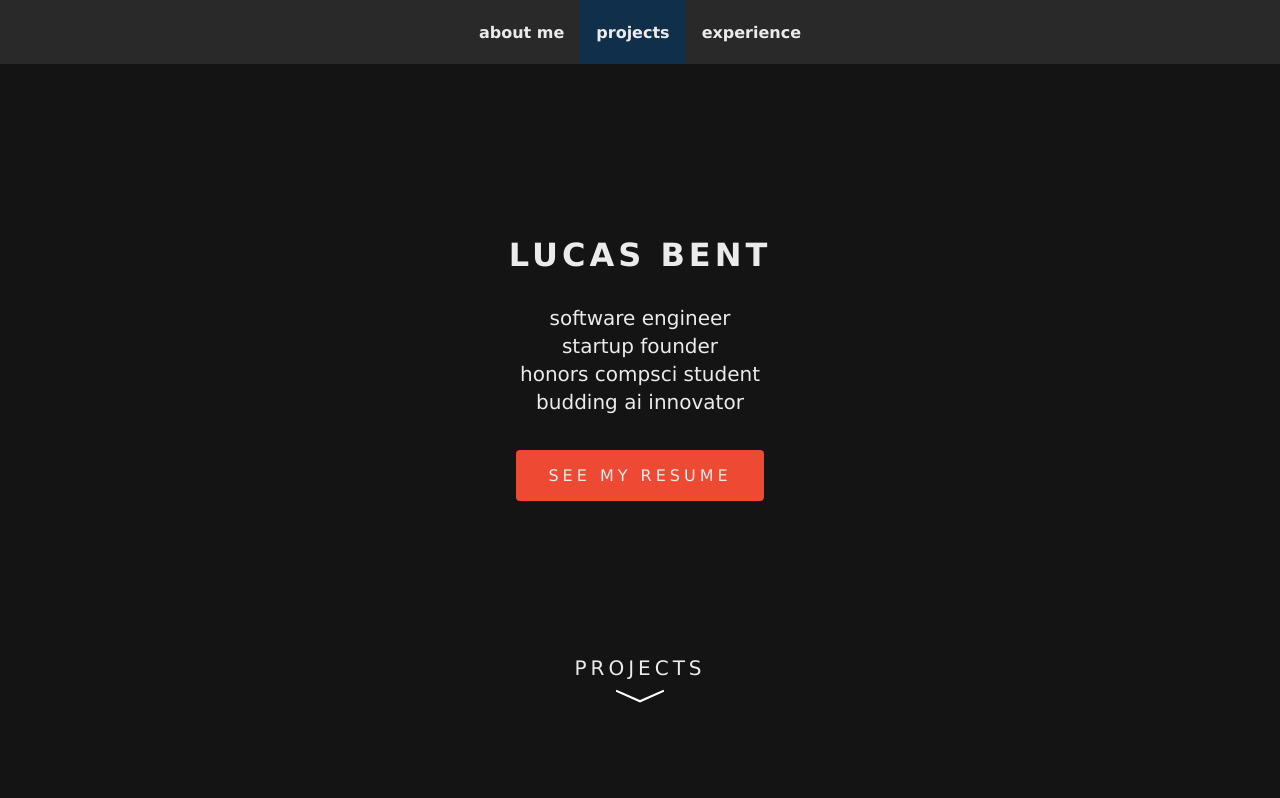
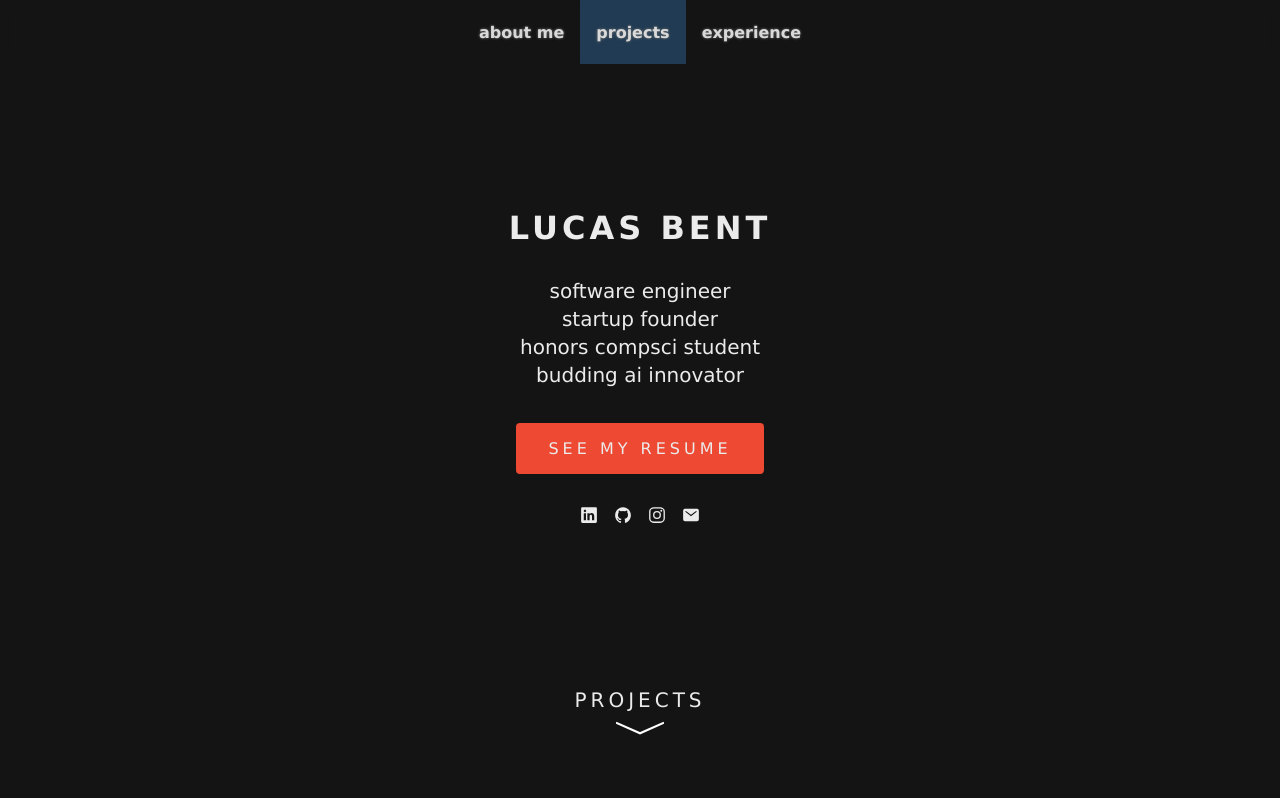
Before and after one commit to lucasBent/portfolio, a plain HTML site: page index.html in a window 1280 px wide. Shown: the top 798 px of the page. Drawn offline with nearby package versions, Linux system fonts and the light colour scheme; a web font is replaced by a local one.

Commit message:
further development

```diff
--- a/css/index.css
+++ b/css/index.css
@@ -1,3 +1,10 @@
+/* Note that I am aware of how to use "float" and "clear: both" in CSS.
+There was simply no place on this site where using them would be useful.
+Therefore I omitted them. */
+
+/* These media queries getting the projects section to look good
+at a variety of screen sizes couldd be considered by "skills stretch"
+element. Reference for it was via [2] in citation.txt. */
 @media (orientation: portrait), (max-width: 140vh) {
     section#splash div.col-2 {
         grid-template-columns: 1fr !important;
@@ -26,7 +33,7 @@
     --text-light: rgb(235, 235, 235);
     --text-dark: rgb(20, 20, 20);
     --text-link: rgb(76, 146, 252);
-    --border-dark-bg: rgb(60, 60, 60);
+    --bg-light-translucent: rgba(228, 228, 228, 0.1);
     --nav-height: 4rem
 }
 
@@ -56,8 +63,14 @@ nav {
     justify-content: center;
     color: var(--text-light);
     backdrop-filter: blur(5px);
-    background-color: rgba(228, 228, 228, 0.1);
     z-index: 9999;
+    mix-blend-mode: exclusion;
+    background-color: rgba(0, 0, 0, 0);
+    transition: background-color 300ms;
+}
+
+nav.moved {
+    background-color: var(--bg-light-translucent);
 }
 
 nav ul {
@@ -84,6 +97,7 @@ nav a {
     text-decoration: none;
     color: inherit;
     font-weight: bold;
+    text-shadow: 0px 0px 3px rgb(120 120 120);
 }
 
 nav a:visited {
@@ -111,6 +125,15 @@ footer a, footer a:visited {
     color: #FEFEFE;
 }
 
+.hidden-onload {
+    opacity: 0;
+    transition: opacity 2s;
+}
+
+.shown {
+    opacity: 1 !important;
+}
+
 section {
     scroll-margin-top: var(--nav-height);
 }
@@ -134,7 +157,7 @@ section div.col-2>div>article {
 }
 
 section div.col-2>div:first-child {
-    border-right: 1px solid rgba(228, 228, 228, 0.1);
+    border-right: 1px solid var(--bg-light-translucent);
 }
 
 section div.col-2>div>h2 {
@@ -201,7 +224,7 @@ section#splash p a:visited {
     color: var(--text-link);
 }
 
-section#splash a.button {
+section a.button {
     border-radius: 4px;
     background-color: #ed4933;
     color: var(--text-light);
@@ -225,7 +248,7 @@ section#splash div.links {
 
 section#splash a#projects-jump {
     position: absolute;
-    bottom: 4rem;
+    bottom: 2rem;
     padding: 2rem;
     color: var(--text-light);
     font-size: 1.25rem;
@@ -252,6 +275,26 @@ section#splash a#projects-jump:hover img {
     top: 0.25rem;
 }
 
+div.icons {
+    display: flex;
+    align-items: center;
+    justify-content: center;
+    gap: 1rem;
+    margin-top: 2rem;
+}
+
+div.icons a {
+    color: var(--text-light);
+}
+
+div.icons a:hover {
+    scale: 1.1;
+}
+
+div.icons a:visited {
+    color: var(--text-light);
+}
+
 section#projects {
     min-height: 100vh;
     width: inherit;
@@ -261,7 +304,7 @@ section#projects {
     justify-content: center;
     background-color: var(--text-dark);
     color: var(--text-light);
-    border-top: 1px solid var(--border-dark-bg);
+    border-top: 1px solid var(--bg-light-translucent);
 }
 
 section#projects h2 {
@@ -315,6 +358,7 @@ section#projects .project .project-text hr {
     border: 1px solid var(--text-light);
     margin: 0;
     margin-top: 1rem;
+    width: 10rem;
 }
 
 section#projects .project .project-text h3, section#splash div.col-2>div>article>h3 {
--- a/index.html
+++ b/index.html
@@ -24,24 +24,53 @@
         </nav>
         <div id="page-content">
             <section id="splash">
-                <h1>LUCAS BENT</h1>
-                <ul>
+                <h1 id="site-title" class="hidden-onload">LUCAS BENT</h1>
+                <ul id="site-tagline" class="hidden-onload">
                     <li>software engineer</li>
                     <li>startup founder</li>
                     <li>honors compsci student</li>
                     <li>budding ai innovator</li>
                 </ul>
-                <div class="links">
+                <div id="site-links" class="links hidden-onload">
                     <a href="bent_lucas_UMaine.pdf" target="_blank" rel="noopener noreferrer" class="button"
                         >SEE MY RESUME</a
                     >
+                    <div class="icons">
+                        <!-- The icons used in this div are used courtesy of [1] in citation.txt. -->
+                        <a href="https://www.linkedin.com/in/lucas-bent-243239210/" target="_blank" rel="noopener noreferrer"
+                            ><ion-icon
+                                name="logo-linkedin"
+                                aria-label="Click to navigate to Lucas Bent's LinkedIn"
+                                size="small"
+                            ></ion-icon
+                        ></a>
+                        <a href="https://github.com/lucasBent" target="_blank" rel="noopener noreferrer"
+                            ><ion-icon
+                                name="logo-github"
+                                aria-label="Click to navigate to Lucas Bent's GitHub"
+                                size="small"
+                            ></ion-icon
+                        ></a>
+                        <a href="https://www.instagram.com/lucas.bent1/" target="_blank" rel="noopener noreferrer"
+                            ><ion-icon
+                                name="logo-instagram"
+                                aria-label="Click to navigate to Lucas Bent's Instagram"
+                                size="small"
+                            ></ion-icon
+                        ></a>
+                        <a href="mailto:lucasowenbent@gmail.com" target="_blank" rel="noopener noreferrer"
+                            ><ion-icon name="mail" aria-label="Click to email Lucas Bent" size="small"></ion-icon
+                        ></a>
+                    </div>
                     <a href="#projects" id="projects-jump"
                         >PROJECTS
+                        <!-- I made this graphic myself. -->
                         <img src="img/arrow.svg" alt="Downward arrow leading to the Projects section below" />
                     </a>
                 </div>
             </section>
             <section id="projects">
+                <!-- All media in this section is my own. -->
                 <h2>PROJECTS</h2>
                 <article class="project odd">
                     <a
@@ -53,6 +82,7 @@
                     >
                         <img
                             src="img/GreenDex_thumb.webp"
+                            height="1080"
                             alt="Screenshots of a company page, a search page, and an environmental metrics page on GreenDex"
                         />
                     </a>
@@ -86,12 +116,18 @@
                         </ul>
                     </div>
                     <div>
-                        <video
-                            src="img/IPAL.mkv"
-                            type="video/mkv"
-                            aria-label="A video demonstration of the I:PAL language learning app, including translating speech into the International Phonetic Alphabet"
-                            controls
-                        />
+                        <a
+                            class="project-img"
+                            href="https://drive.google.com/file/d/1lWIUYE9GcjD77M7o68Cdkyj40epJH_7h/view?usp=sharing"
+                            target="_blank"
+                            rel="noopener noreferrer"
+                        >
+                            <img
+                                src="img/IPAL.webp"
+                                height="540"
+                                alt="Click to navigate to a video demonstration of the I:PAL language learning app, including translating speech into the International Phonetic Alphabet"
+                            />
+                        </a>
                     </div>
                 </article>
                 <article class="project odd">
@@ -104,6 +140,7 @@
                     >
                         <img
                             src="img/StockDoc_thumb.webp"
+                            height="539"
                             alt="A screenshot of Super Smash Bros. Ultimate gameplay, containing an extra toolbar that predicts which character will land the next hit"
                         />
                     </a>
@@ -146,6 +183,7 @@
                     >
                         <img
                             src="img/JVP_thumb.webp"
+                            height="903"
                             alt="A screenshot of the UMaine Jewish Voice for Peace website containing a purple JVP logo and description of the organization"
                         />
                     </a>
@@ -160,6 +198,7 @@
                     >
                         <img
                             src="img/IrisThrifting_thumb.webp"
+                            height="1019"
                             alt="A screenshot of the Iris Thrifting platform showing a store page with a listed clothing item"
                         />
                     </a>
@@ -184,5 +223,8 @@
             &copy; Lucas Bent 2025. Inquiries or Feedback? Email
             <a href="mailto:lucasowenbent@gmail.com">lucas.bent@maine.edu</a>.
         </footer>
+        <script src="js/index.js"></script>
+        <script type="module" src="https://unpkg.com/ionicons@7.1.0/dist/ionicons/ionicons.esm.js"></script>
+        <script nomodule src="https://unpkg.com/ionicons@7.1.0/dist/ionicons/ionicons.js"></script>
     </body>
 </html>
--- /dev/null
+++ b/js/index.js
@@ -0,0 +1,32 @@
+window.addEventListener('load', fadeInIntro);
+window.addEventListener('scroll', changeNavColor);
+
+function fadeInIntro() {
+    if (!window.location.pathname.includes('index.html')) return;
+    const titleEl = document.getElementById('site-title');
+    const taglineEl = document.getElementById('site-tagline');
+    const linksEl = document.getElementById('site-links');
+    const elsToShowInOrder = [titleEl, taglineEl, linksEl];
+
+    for (let i = 0; i < elsToShowInOrder.length; i++) {
+        const el = elsToShowInOrder[i];
+        if (!el) continue;
+        const timeout = i * 500;
+        setTimeout(() => {
+            el.classList.toggle('shown');
+        }, timeout);
+    }
+}
+
+// This was my "skills stretch" JS.
+// I referenced [2] in citation.txt to come up with this functionality.
+function changeNavColor() {
+    const splashEl = document.getElementById('splash');
+    const menuEl = document.getElementById('menu');
+    if (!splashEl || !menuEl) return;
+    if (splashEl.getBoundingClientRect().top < 0) {
+        menuEl.classList.add('moved');
+    } else {
+        menuEl.classList.remove('moved');
+    }
+}
```
Also changed, not shown: about.html (+1 -0 lines), experience.html (+1 -0 lines), .prettierrc.json (added), citation.txt, img/GreenDex_thumb.webp, img/IPAL.webp (added), img/IrisThrifting_thumb.webp, img/JVP_thumb.webp, lucasBent_wireframe.png (deleted), 2 other files.
